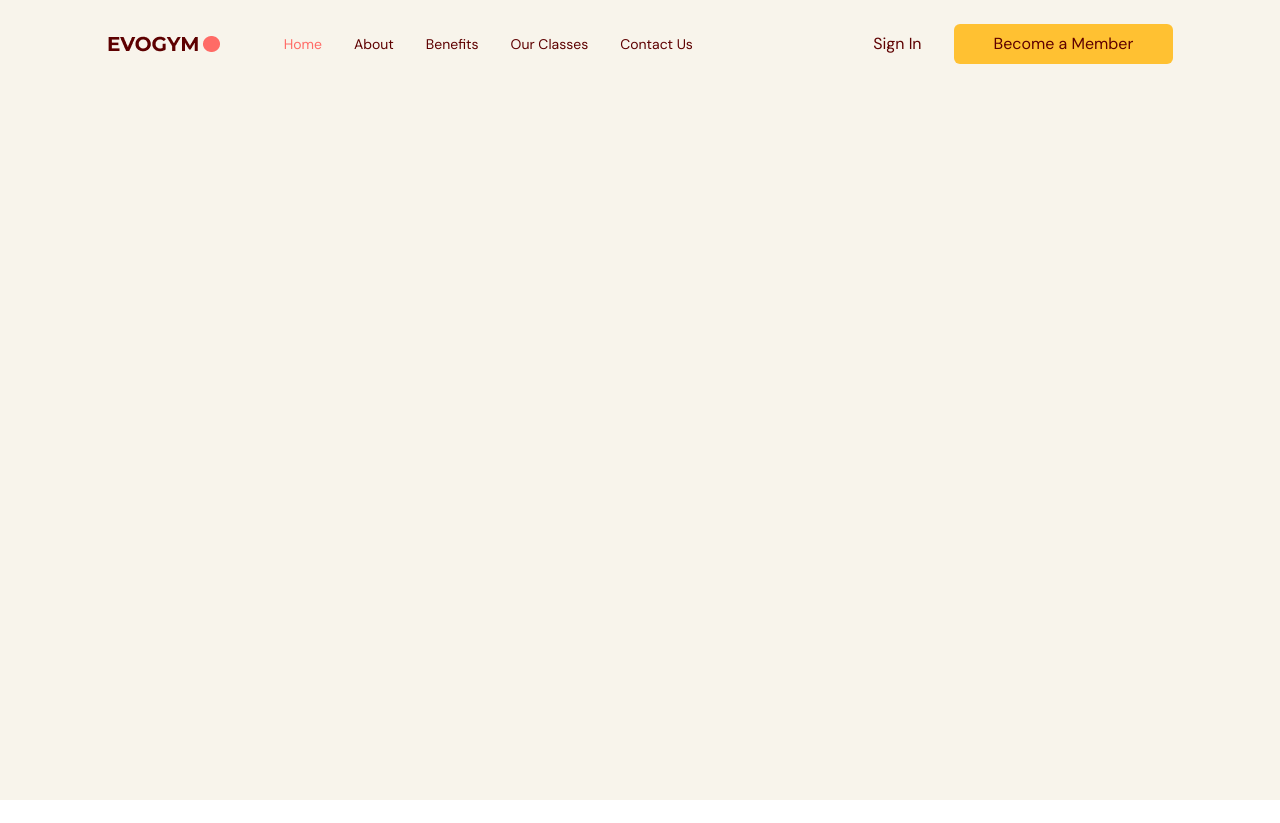
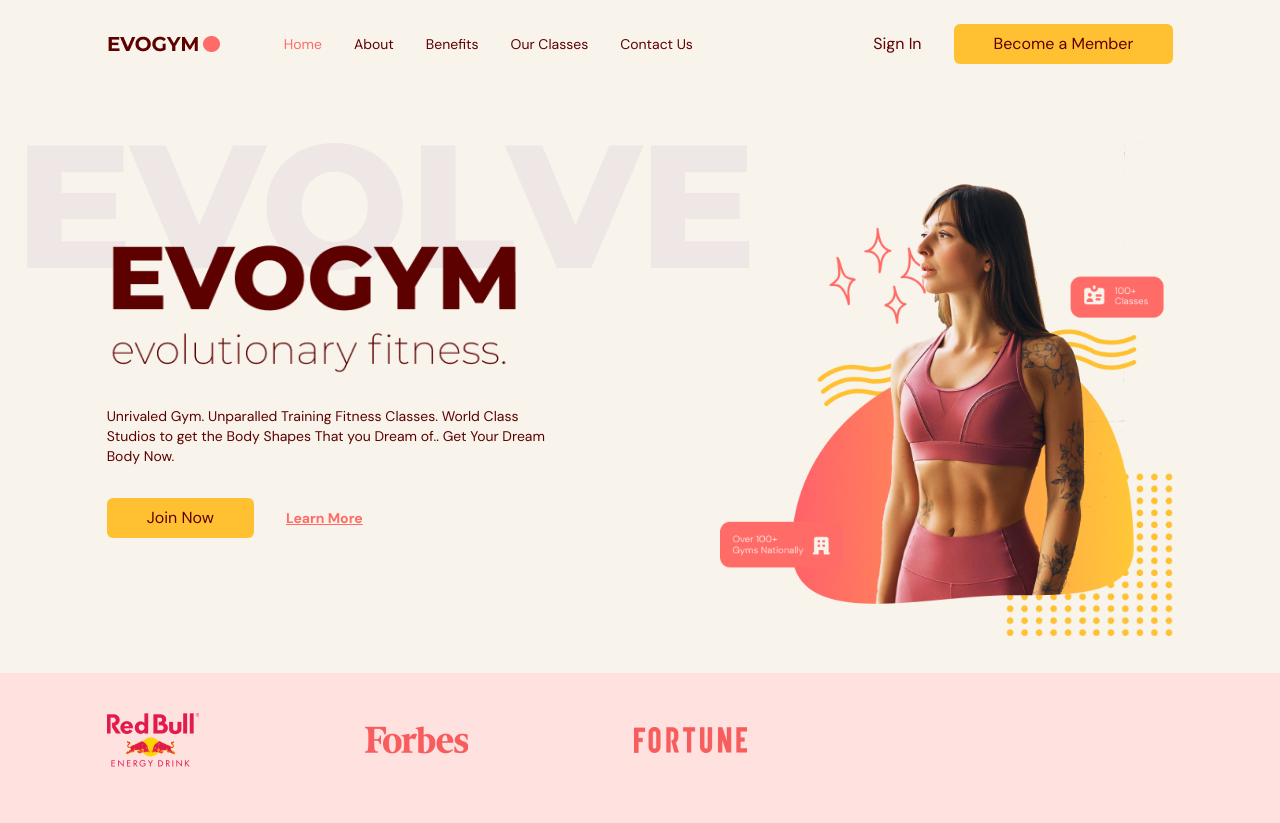
Before and after one commit to 0guzhankaya/React-GymWebsite, a React (Vite) app: page / in a window 1280 px wide. Before the commit the page ends 800 px from the top, so only its background shows below. Built offline with nearby package versions, Linux system fonts and the light colour scheme.

Commit message:
Home page added.

```diff
--- a/src/App.tsx
+++ b/src/App.tsx
@@ -1,4 +1,5 @@
 import Navbar from '@/scenes/navbar';
+import Home from '@/scenes/home';
 import { useEffect, useState } from 'react';
 import { SelectedPage} from '@/shared/types';
 
@@ -21,6 +22,7 @@
   return (
     <div className='app bg-gray-20'>
       <Navbar isTopOfPage={isTopOfPage} selectedPage={selectedPage} setSelectedPage={setSelectedPage} />
+      <Home setSelectedPage={setSelectedPage} />
     </div>
   )
 }
--- /dev/null
+++ b/src/scenes/home/index.tsx
@@ -0,0 +1,86 @@
+import { SelectedPage } from '@/shared/types';
+import useMediaQuery from '@/hooks/useMediaQuery';
+import ActionButton from '@/shared/ActionButton';
+import HomePageText from '@/assets/HomePageText.png';
+import HomePageGraphic from '@/assets/HomePageGraphic.png';
+import SponsorRedBull from '@/assets/SponsorRedBull.png';
+import SponsorForbes from '@/assets/SponsorForbes.png';
+import SponsorFortune from '@/assets/SponsorFortune.png';
+import AnchorLink from 'react-anchor-link-smooth-scroll';
+import { motion } from 'framer-motion';
+
+type Props = {
+    setSelectedPage: (value: SelectedPage) => void;
+}
+
+function Home({ setSelectedPage }: Props) {
+    const isAboveMediumScreens = useMediaQuery("(min-width:1060px)");
+
+  return (
+    <section id="home" className="gap-16 bg-gray-20 py-10 md:h-full md:pb-0">
+        {/** Image and Main Header */}
+        <motion.div className='md:flex mx-auto w-5/6 items-center justify-center md:h-5/6'
+            onViewportEnter={() => setSelectedPage(SelectedPage.Home)}
+        >
+            {/** Main Header */}
+            <div className='z-10 mt-32 md:basis-3/5'>
+                {/** Headings */}
+                <motion.div className='md:-mt-20'
+                initial='hidden' whileInView='visible' viewport={{ once: true, amount:0.5 }}
+                transition={{duration: 0.5}}
+                variants={{
+                    hidden: {opacity: 0, x:-50},
+                    visible: {opacity: 1, x:0},
+                }}
+                >
+                    <div className='relative'>
+                        <div className="before:absolute before:-top-20 before:-left-20 before:z-[-1] md:before:content-evolvetext">
+                            <img src={HomePageText} alt="home-page-text" />
+                        </div>
+                    </div>
+                    <p className="mt-8 text-sm">
+                        Unrivaled Gym. Unparalled Training Fitness Classes. World Class Studios to get the Body Shapes That you Dream of.. Get Your Dream Body Now.
+                    </p>
+                </motion.div>
+                {/** Actions */}
+                <motion.div className="mt-8 flex items-center gap-8"
+                    initial="hidden"
+                    whileInView="visible"
+                    viewport={{ once: true, amount: 0.5 }}
+                    transition={{ delay: 0.2, duration: 0.5 }}
+                    variants={{
+                        hidden: {opacity: 0, x: -50},
+                        visible: {opacity: 1, x: 0},
+                    }}
+                >
+                    <ActionButton setSelectedPage={setSelectedPage}>Join Now</ActionButton>
+                    <AnchorLink className='text-sm font-bold text-primary-500 underline hover:text-secondary-500'
+                    onClick={() => setSelectedPage(SelectedPage.ContactUs)}
+                    href={`#${SelectedPage.ContactUs}`}>
+                        <p>Learn More</p>
+                    </AnchorLink>
+                </motion.div>
+            </div>
+            {/** Images */}
+            <div className='flex basis-3/5 justify-center md:z-10 md:ml-40 md:mt-16 md:justify-items-end'>
+                <img src={HomePageGraphic} alt="home-pageGraphic" />
+            </div>
+        </motion.div>
+
+        {/** Sponsors */}
+        {isAboveMediumScreens && (
+            <div className='h-[150px] w-full bg-primary-100 py-10'>
+                <div className='mx-auto w-5/6'>
+                    <div className='flex w-3/5 items-center justify-between gap-8'>
+                        <img src={SponsorRedBull} alt="redbull-sponsor" />
+                        <img src={SponsorForbes} alt="forbes-sponsor" />
+                        <img src={SponsorFortune} alt="fortune-sponsor" />
+                    </div>
+                </div>
+            </div>
+        )}
+    </section>
+  )
+}
+
+export default Home;
```
